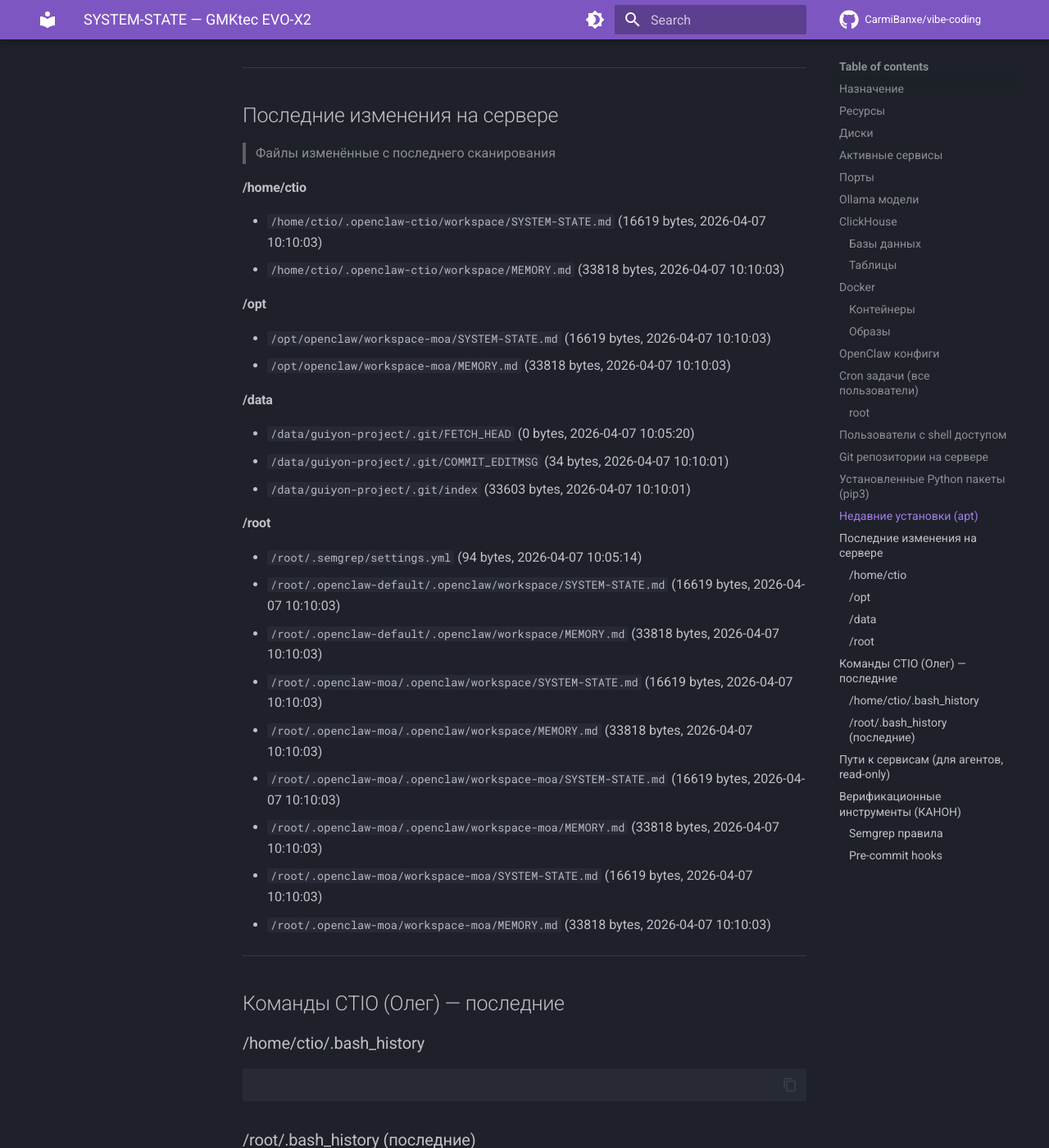
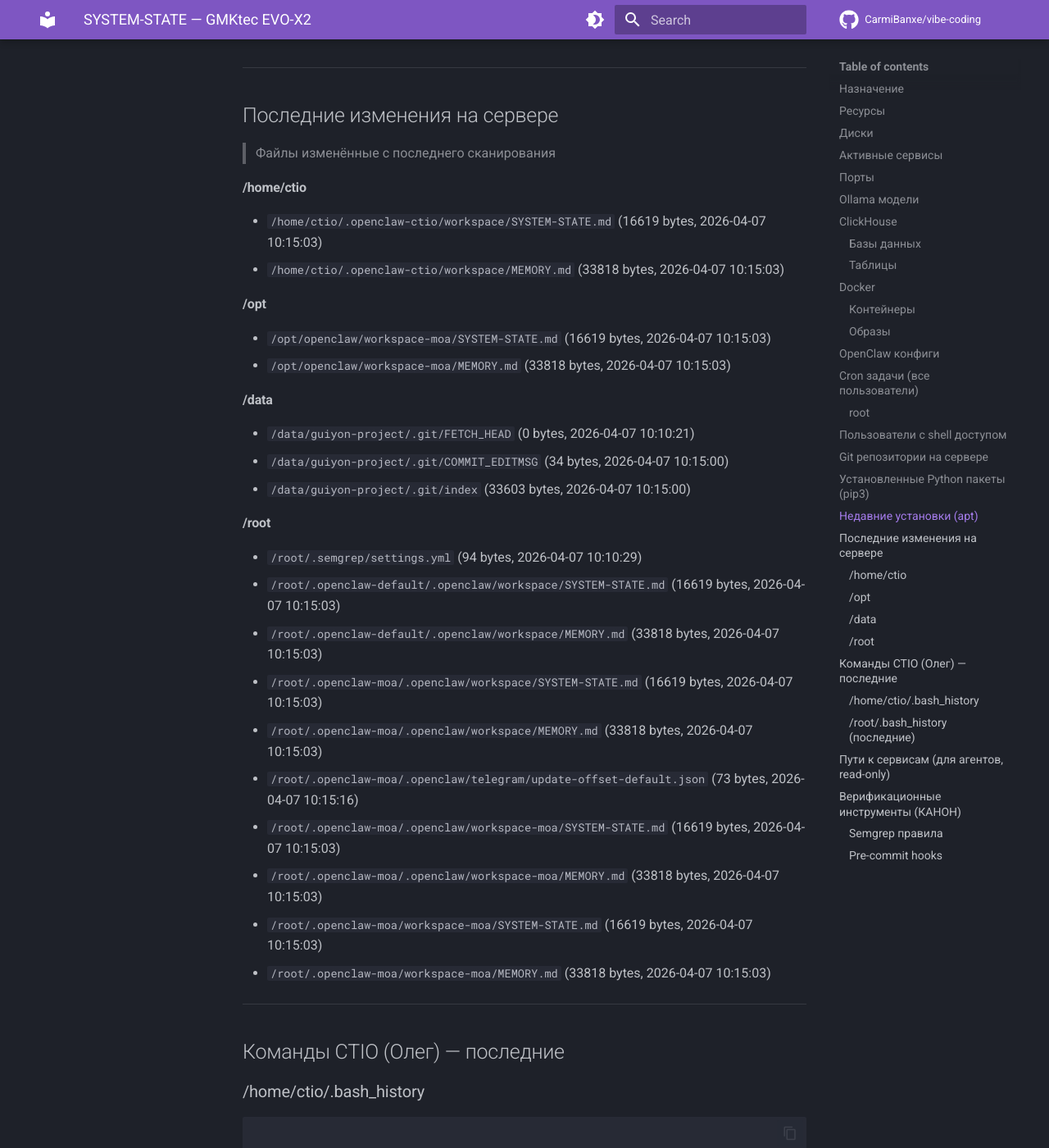
Before and after one commit to CarmiBanxe/vibe-coding, an MkDocs documentation site: the page built from docs/SYSTEM-STATE.md, in a window 1280 px wide and 1400 px high, scrolled down 13841 px. Shown: the whole window at 82% size. Built offline with MkDocs 1.6.1 and Material for MkDocs 9.7.7, drawn with Linux system fonts in a browser that asks for light colours; comment, search, counter and statistics services are not loaded; some of the changed text lies outside the part shown.

Commit message:
auto: SYSTEM-STATE v2 update (2026-04-07 10:15 CEST)

```diff
--- a/docs/SYSTEM-STATE.md
+++ b/docs/SYSTEM-STATE.md
@@ -1,6 +1,6 @@
 # SYSTEM-STATE — GMKtec EVO-X2
 > Автоматически обновляется каждые 5 минут
-> Последнее сканирование: 2026-04-07 10:10 CEST
+> Последнее сканирование: 2026-04-07 10:15 CEST
 > Источник: ctio-watcher.sh v2 (cron)
 
 ## Назначение
@@ -234,7 +234,7 @@ xrdp-sesman.service running
 | kyb-app | ghcr.io/ballerine-io/kyb-app:dev | Up 4 days | 0.0.0.0:5201->80/tcp, [::]:5201->80/tcp |
 | workflows-dashboard | ghcr.io/ballerine-io/workflows-dashboard:dev | Up 4 days | 0.0.0.0:5200->80/tcp, [::]:5200->80/tcp |
 | backoffice | ghcr.io/ballerine-io/backoffice:dev | Up 4 days | 0.0.0.0:5137->80/tcp, [::]:5137->80/tcp |
-| workflow-service | ghcr.io/ballerine-io/workflows-service:dev | Up 8 seconds | 0.0.0.0:3000->3000/tcp, [::]:3000->3000/tcp |
+| workflow-service | ghcr.io/ballerine-io/workflows-service:dev | Up 29 seconds | 0.0.0.0:3000->3000/tcp, [::]:3000->3000/tcp |
 | jube.webapi | jube.app | Up 5 days (healthy) | 127.0.0.1:5001->5001/tcp |
 | jube.jobs | jube.app | Up 4 days (healthy) | 5001/tcp |
 | postgres | postgres:17 | Up 12 hours | 0.0.0.0:5432->5432/tcp, [::]:5432->5432/tcp, 127.0.0.1:15432->5432/tcp |
@@ -379,28 +379,29 @@ xrdp-sesman.service running
 
 
 #### /home/ctio
-- `/home/ctio/.openclaw-ctio/workspace/SYSTEM-STATE.md` (16619 bytes, 2026-04-07 10:10:03)
-- `/home/ctio/.openclaw-ctio/workspace/MEMORY.md` (33818 bytes, 2026-04-07 10:10:03)
+- `/home/ctio/.openclaw-ctio/workspace/SYSTEM-STATE.md` (16619 bytes, 2026-04-07 10:15:03)
+- `/home/ctio/.openclaw-ctio/workspace/MEMORY.md` (33818 bytes, 2026-04-07 10:15:03)
 
 #### /opt
-- `/opt/openclaw/workspace-moa/SYSTEM-STATE.md` (16619 bytes, 2026-04-07 10:10:03)
-- `/opt/openclaw/workspace-moa/MEMORY.md` (33818 bytes, 2026-04-07 10:10:03)
+- `/opt/openclaw/workspace-moa/SYSTEM-STATE.md` (16619 bytes, 2026-04-07 10:15:03)
+- `/opt/openclaw/workspace-moa/MEMORY.md` (33818 bytes, 2026-04-07 10:15:03)
 
 #### /data
-- `/data/guiyon-project/.git/FETCH_HEAD` (0 bytes, 2026-04-07 10:05:20)
-- `/data/guiyon-project/.git/COMMIT_EDITMSG` (34 bytes, 2026-04-07 10:10:01)
-- `/data/guiyon-project/.git/index` (33603 bytes, 2026-04-07 10:10:01)
+- `/data/guiyon-project/.git/FETCH_HEAD` (0 bytes, 2026-04-07 10:10:21)
+- `/data/guiyon-project/.git/COMMIT_EDITMSG` (34 bytes, 2026-04-07 10:15:00)
+- `/data/guiyon-project/.git/index` (33603 bytes, 2026-04-07 10:15:00)
 
 #### /root
-- `/root/.semgrep/settings.yml` (94 bytes, 2026-04-07 10:05:14)
-- `/root/.openclaw-default/.openclaw/workspace/SYSTEM-STATE.md` (16619 bytes, 2026-04-07 10:10:03)
-- `/root/.openclaw-default/.openclaw/workspace/MEMORY.md` (33818 bytes, 2026-04-07 10:10:03)
-- `/root/.openclaw-moa/.openclaw/workspace/SYSTEM-STATE.md` (16619 bytes, 2026-04-07 10:10:03)
-- `/root/.openclaw-moa/.openclaw/workspace/MEMORY.md` (33818 bytes, 2026-04-07 10:10:03)
-- `/root/.openclaw-moa/.openclaw/workspace-moa/SYSTEM-STATE.md` (16619 bytes, 2026-04-07 10:10:03)
-- `/root/.openclaw-moa/.openclaw/workspace-moa/MEMORY.md` (33818 bytes, 2026-04-07 10:10:03)
-- `/root/.openclaw-moa/workspace-moa/SYSTEM-STATE.md` (16619 bytes, 2026-04-07 10:10:03)
-- `/root/.openclaw-moa/workspace-moa/MEMORY.md` (33818 bytes, 2026-04-07 10:10:03)
+- `/root/.semgrep/settings.yml` (94 bytes, 2026-04-07 10:10:29)
+- `/root/.openclaw-default/.openclaw/workspace/SYSTEM-STATE.md` (16619 bytes, 2026-04-07 10:15:03)
+- `/root/.openclaw-default/.openclaw/workspace/MEMORY.md` (33818 bytes, 2026-04-07 10:15:03)
+- `/root/.openclaw-moa/.openclaw/workspace/SYSTEM-STATE.md` (16619 bytes, 2026-04-07 10:15:03)
+- `/root/.openclaw-moa/.openclaw/workspace/MEMORY.md` (33818 bytes, 2026-04-07 10:15:03)
+- `/root/.openclaw-moa/.openclaw/telegram/update-offset-default.json` (73 bytes, 2026-04-07 10:15:16)
+- `/root/.openclaw-moa/.openclaw/workspace-moa/SYSTEM-STATE.md` (16619 bytes, 2026-04-07 10:15:03)
+- `/root/.openclaw-moa/.openclaw/workspace-moa/MEMORY.md` (33818 bytes, 2026-04-07 10:15:03)
+- `/root/.openclaw-moa/workspace-moa/SYSTEM-STATE.md` (16619 bytes, 2026-04-07 10:15:03)
+- `/root/.openclaw-moa/workspace-moa/MEMORY.md` (33818 bytes, 2026-04-07 10:15:03)
 
 ---
 
```
Also changed, not shown: other parts of docs/SYSTEM-STATE.md (+2 -2 lines).
